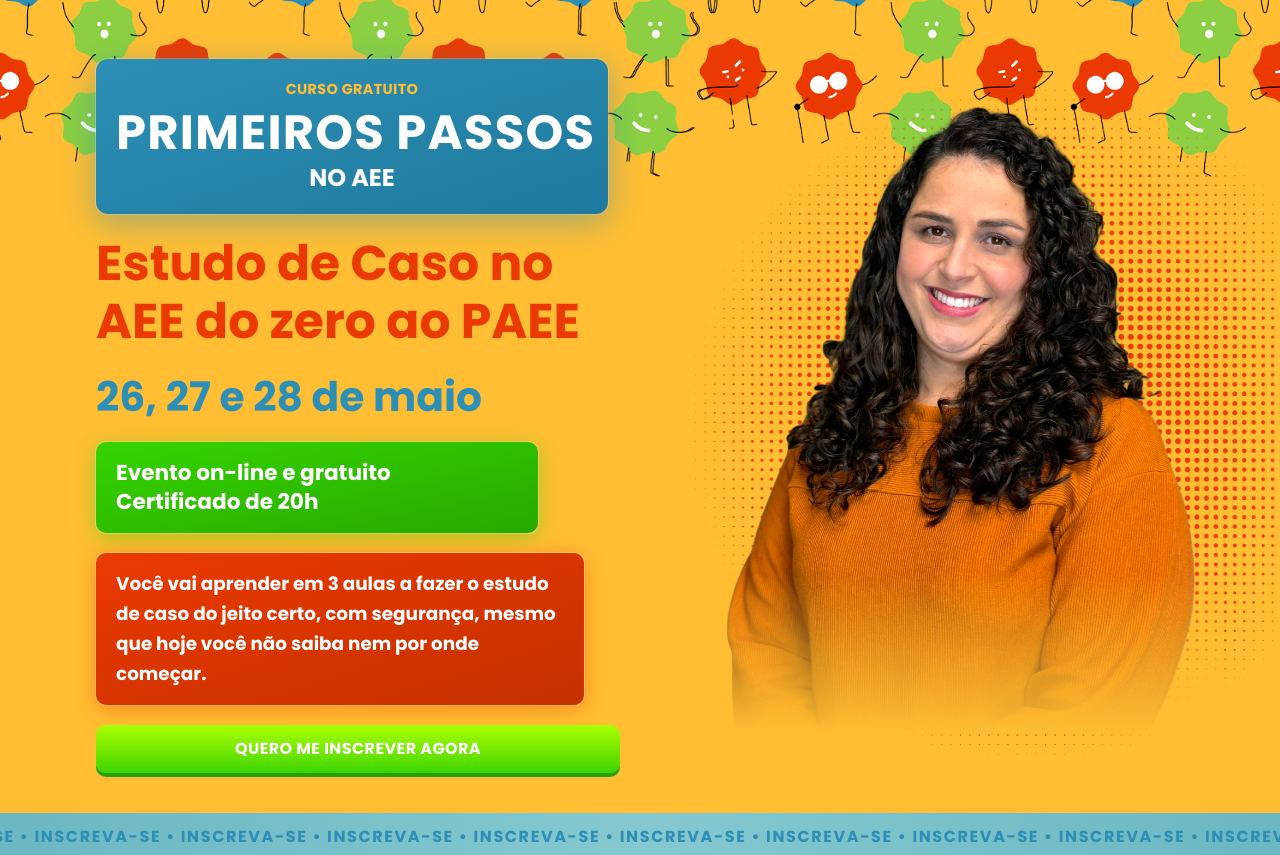
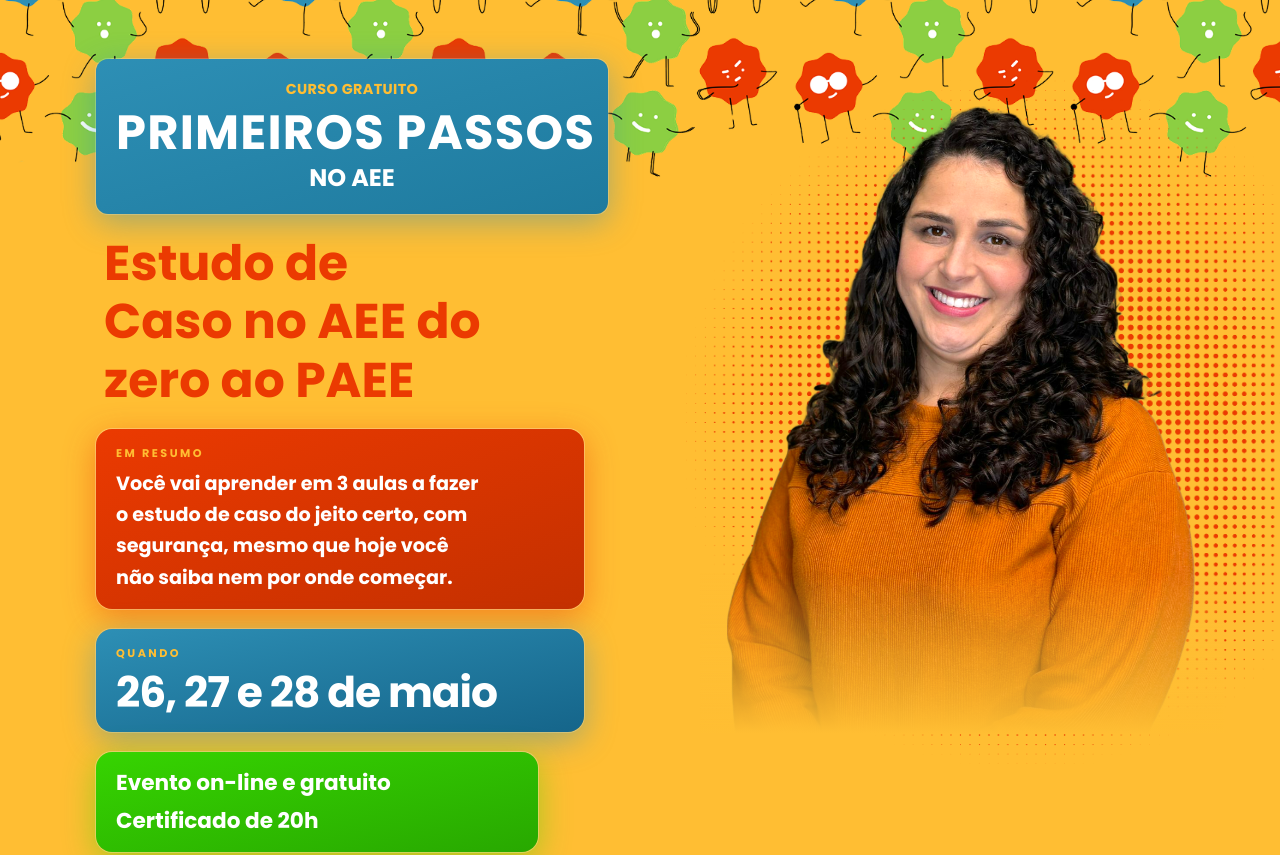
Before and after one commit to leorodriguesdev/morgana-lp, a Next.js app: page / in a window 1280 px wide. Shown: the top 855 px of the page. Built offline with nearby package versions, Linux system fonts and the light colour scheme; no server answers.

Commit message:
melhoria no hero

```diff
--- a/src/components/event/EventHero.tsx
+++ b/src/components/event/EventHero.tsx
@@ -55,28 +55,58 @@ export function EventHero({ hero, cta }: EventHeroProps) {
                 />
               </div>
 
-              <p className="animate-hero-2 max-w-[488px] text-balance text-[clamp(1.5rem,4.2vw,3.05rem)] font-bold leading-[1.2] text-brand-orange">
+              <p className="animate-hero-2 max-w-[452px] text-balance text-[clamp(1.5rem,4.2vw,3.05rem)] font-bold leading-[1.2] text-brand-orange pl-2">
                 {hero.headline}
               </p>
 
-              <p className="animate-hero-3 text-[clamp(1.35rem,3.8vw,2.55rem)] font-bold leading-tight text-brand-teal">
+              <div
+                className="animate-hero-5 w-full max-w-[488px]"
+                role="group"
+                aria-label="Promessa do curso"
+              >
+                <div className="rounded-2xl bg-gradient-to-br from-brand-orange to-[#c43000] px-4 py-3.5 shadow-[0_8px_32px_rgba(235,58,1,0.45)] ring-1 ring-white/25 sm:px-5 sm:py-4">
+                  <p className="mb-1.5 text-[0.65rem] font-extrabold uppercase tracking-[0.22em] text-brand-yellow sm:text-[0.7rem]">
+                    Em resumo
+                  </p>
+                  <p className="text-balance text-[clamp(1.05rem,calc(1rem+1.2vw),1.2rem)] font-extrabold leading-relaxed text-white sm:text-[clamp(1.1rem,2vw,1.2rem)]">
+                    {hero.promise}
+                  </p>
+                </div>
+              </div>
+
+              <div
+                className="animate-hero-3 w-full max-w-[488px]"
+                role="group"
+                aria-label="Datas do evento"
+              >
+                <div className="rounded-2xl bg-gradient-to-br from-brand-teal to-[#15658a] px-4 py-3.5 shadow-[0_8px_32px_rgba(45,143,181,0.45)] ring-1 ring-white/20 sm:px-5 sm:py-4">
+                  <p className="mb-1.5 text-[0.65rem] font-extrabold uppercase tracking-[0.22em] text-brand-yellow sm:text-[0.7rem]">
+                    Quando
+                  </p>
+                  <p className="text-balance text-[clamp(1.55rem,calc(4.5vw+0.35rem),2.65rem)] font-extrabold leading-[1.15] tracking-tight text-white">
                     {hero.dates}
                   </p>
+                </div>
+              </div>
 
-              <div className="animate-hero-4 max-w-[442px] rounded-[10px] bg-gradient-to-br from-brand-green to-[#28a800] px-5 py-4 text-white ring-1 ring-white/25 shadow-[0_4px_20px_rgba(54,212,1,0.45)]">
-                <p className="text-[clamp(1rem,2.4vw,1.35rem)] font-bold leading-snug">
+              <div
+                className="animate-hero-4 w-full max-w-[442px]"
+                role="group"
+                aria-label="Informações do evento"
+              >
+                <div className="rounded-2xl bg-gradient-to-br from-brand-green to-[#28a800] px-4 py-3.5 shadow-[0_8px_32px_rgba(54,212,1,0.45)] ring-1 ring-white/25 sm:px-5 sm:py-4">
+
+                  <p className="text-balance text-[clamp(1rem,2.4vw,1.35rem)] font-extrabold leading-snug text-white">
                     {hero.eventLines[0]}
                   </p>
-                <p className="text-[clamp(1rem,2.4vw,1.35rem)] font-bold leading-snug">
+                  <p className="mt-2 text-balance text-[clamp(1rem,2.4vw,1.35rem)] font-extrabold leading-snug text-white">
                     {hero.eventLines[1]}
                   </p>
                 </div>
+              </div>
 
-              <div className="animate-hero-5 max-w-[488px] rounded-[10px] bg-gradient-to-br from-brand-orange to-[#c43000] px-5 py-4 text-white ring-1 ring-white/20 shadow-[0_4px_20px_rgba(235,58,1,0.4)]">
-                <p className="text-[clamp(0.9rem,2vw,1.15rem)] font-bold leading-relaxed">
-                  {hero.promise}
-                </p>
-              </div>
+
+
 
               <div className="animate-hero-6">
                 <SignupCtaWithModal
--- a/src/config/landing.ts
+++ b/src/config/landing.ts
@@ -105,8 +105,7 @@ export const landingConfig: EventLandingContent = {
     id: "destaque",
     alt: "Por que participar agora — urgência do ano letivo e PAEE",
     title: "Por que participar agora?",
-    body:
-      "Por que o ano letivo já está quase na metade e muitas professoras ainda nem começaram a fazer os estudos de caso ou ainda estão sofrendo para criar os PAEE. Este é um momento crítico do ano.",
+    body: "Por que o ano letivo já está quase na metade e muitas professoras ainda nem começaram a fazer os estudos de caso ou ainda estão sofrendo para criar os PAEE. Este é um momento crítico do ano.",
     closingBold:
       "Não dá para continuar com dúvidas e se sentindo insegura no segundo semestre.",
     ctaLabel: "Garantir meu ingresso gratuito",
```
Lines whose indentation alone changed are shown as unchanged.
